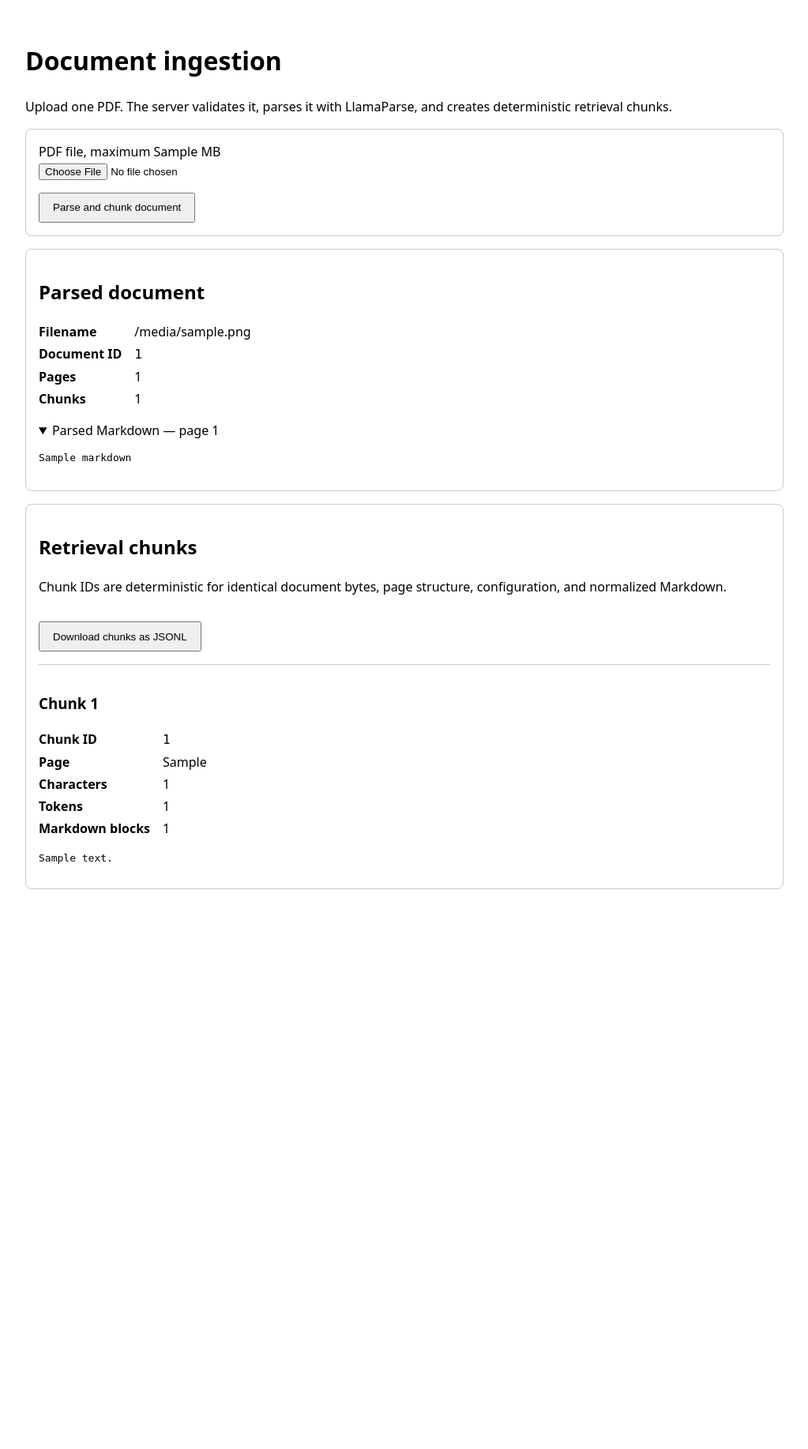
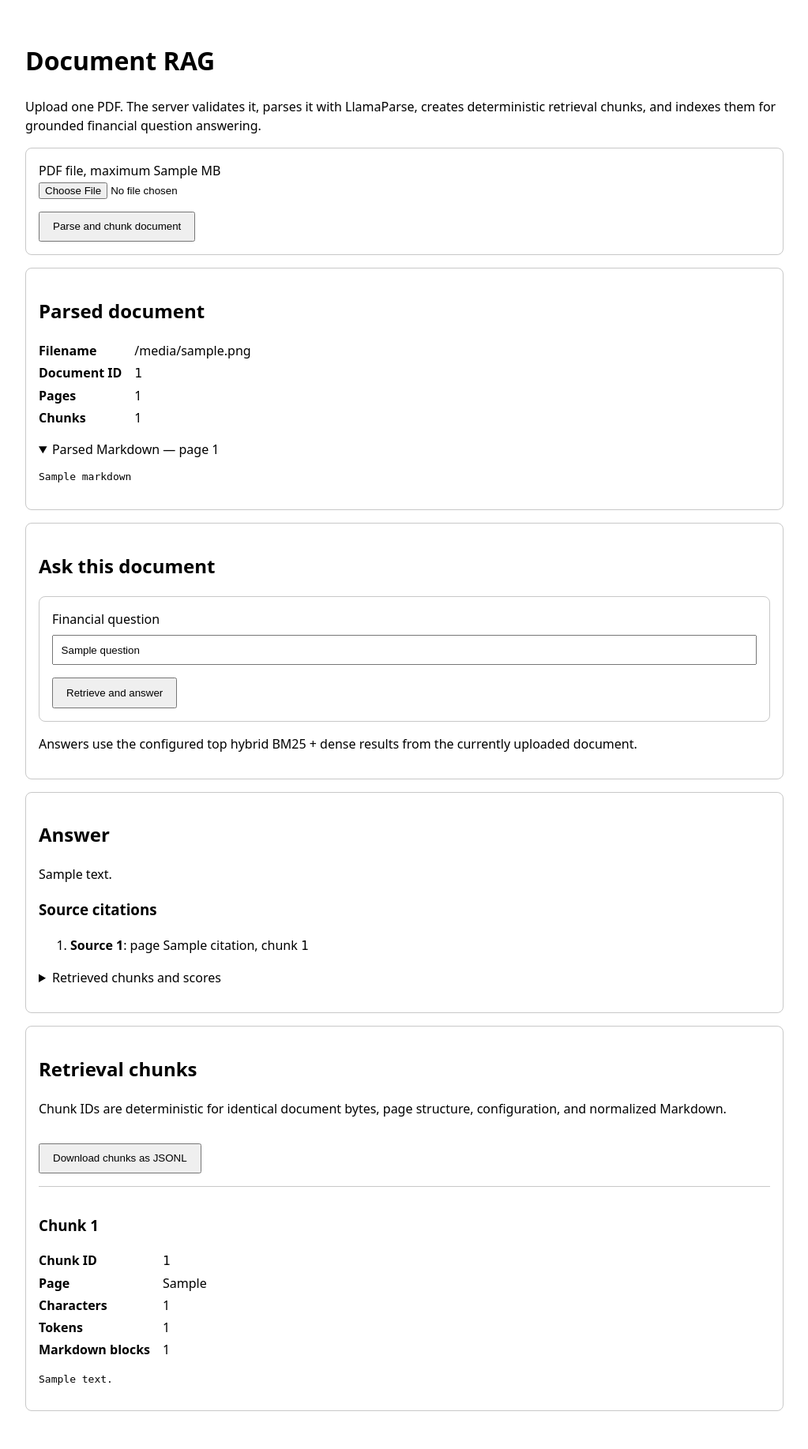
Before and after one commit to fotapol/document-rag, a FastAPI app: template src/document_rag/web/templates/index.html in a window 1280 px wide. Shown: the whole page at 79% size, without its empty margins (128-1151 px from the left). Before the commit the page ends 1126 px from the top, so only its background shows below. Run offline with FastAPI, Linux system fonts and the light colour scheme; the template is opened without the code that fills it: most values are stand-ins (such as "Sample title", 1, 10 or a date in 2020).

Commit message:
feat(web): add document question answering interface

```diff
--- a/src/document_rag/web/app.py
+++ b/src/document_rag/web/app.py
@@ -4,9 +4,9 @@ from __future__ import annotations
 
 import logging
 from pathlib import Path
-from typing import Protocol, cast
+from typing import Annotated, Protocol, cast
 
-from fastapi import FastAPI, Request, UploadFile
+from fastapi import FastAPI, Form, Request, UploadFile
 from fastapi.responses import HTMLResponse, JSONResponse
 from fastapi.templating import Jinja2Templates
 from starlette.concurrency import run_in_threadpool
@@ -23,6 +23,14 @@ from document_rag.ingestion.llamaparse import (
     LlamaParseService,
     ParsedDocument,
 )
+from document_rag.rag.errors import (
+    RAGConfigurationError,
+    RAGGenerationError,
+    RAGIndexingError,
+    RAGNotIndexedError,
+)
+from document_rag.rag.models import RAGAnswer
+from document_rag.rag.service import build_default_rag_service
 
 LOGGER = logging.getLogger(__name__)
 
@@ -59,9 +67,20 @@ class DocumentChunker(Protocol):
         """Convert one parsed document into normalized chunks."""
 
 
+class QuestionAnsweringService(Protocol):
+    """Application-layer operations used by the web interface."""
+
+    def index_document(self, chunks: tuple[DocumentChunk, ...]) -> None:
+        """Replace the current in-memory document index."""
+
+    def answer(self, question: str) -> RAGAnswer:
+        """Answer one question from the current in-memory index."""
+
+
 def create_app(
     document_parser: DocumentParser | None = None,
     document_chunker: DocumentChunker | None = None,
+    question_answering_service: QuestionAnsweringService | None = None,
 ) -> FastAPI:
     """Create the application and allow dependency injection in tests."""
 
@@ -71,6 +90,9 @@ def create_app(
     )
     app.state.document_parser = document_parser
     app.state.document_chunker = document_chunker or MarkdownChunker()
+    app.state.question_answering_service = question_answering_service
+    app.state.current_document = None
+    app.state.current_chunks = ()
 
     @app.get("/health")
     async def health() -> JSONResponse:
@@ -132,8 +154,16 @@ def create_app(
 
             chunker = get_document_chunker(request)
             chunks = chunker.chunk(document)
+            question_answering = get_question_answering_service(request)
+            await run_in_threadpool(
+                question_answering.index_document,
+                chunks,
+            )
             chunks_jsonl = chunks_to_jsonl(chunks)
-        except LlamaParseConfigurationError as exc:
+        except (
+            LlamaParseConfigurationError,
+            RAGConfigurationError,
+        ) as exc:
             return render_result(
                 request,
                 error=str(exc),
@@ -142,6 +172,7 @@ def create_app(
         except (
             LlamaParseProcessingError,
             DocumentChunkingError,
+            RAGIndexingError,
         ) as exc:
             LOGGER.warning(
                 "Document processing failed for %s: %s",
@@ -164,11 +195,91 @@ def create_app(
                 status_code=502,
             )
 
+        request.app.state.current_document = document
+        request.app.state.current_chunks = chunks
+
         return render_result(
             request,
             document=document,
             chunks=chunks,
             chunks_jsonl=chunks_jsonl,
+            status_code=200,
+        )
+
+    @app.post("/questions/ask", response_class=HTMLResponse)
+    async def ask_question(
+        request: Request,
+        question: Annotated[str, Form()],
+    ) -> HTMLResponse:
+        """Answer one question from the current application-session index."""
+
+        document, chunks = get_current_document(request)
+        normalized_question = question.strip()
+
+        if not normalized_question:
+            return render_result(
+                request,
+                document=document,
+                chunks=chunks,
+                chunks_jsonl=chunks_to_jsonl(chunks),
+                error="Enter a question about the uploaded document.",
+                question=question,
+                status_code=400,
+            )
+
+        try:
+            question_answering = get_question_answering_service(request)
+            answer = await run_in_threadpool(
+                question_answering.answer,
+                normalized_question,
+            )
+        except RAGNotIndexedError as exc:
+            return render_result(
+                request,
+                error=str(exc),
+                question=normalized_question,
+                status_code=409,
+            )
+        except RAGConfigurationError as exc:
+            return render_result(
+                request,
+                document=document,
+                chunks=chunks,
+                chunks_jsonl=chunks_to_jsonl(chunks),
+                error=str(exc),
+                question=normalized_question,
+                status_code=503,
+            )
+        except RAGGenerationError as exc:
+            LOGGER.warning("Answer generation failed: %s", exc)
+            return render_result(
+                request,
+                document=document,
+                chunks=chunks,
+                chunks_jsonl=chunks_to_jsonl(chunks),
+                error=str(exc),
+                question=normalized_question,
+                status_code=502,
+            )
+        except Exception:
+            LOGGER.exception("Unexpected question-answering failure")
+            return render_result(
+                request,
+                document=document,
+                chunks=chunks,
+                chunks_jsonl=chunks_to_jsonl(chunks),
+                error="Unexpected question-answering failure.",
+                question=normalized_question,
+                status_code=502,
+            )
+
+        return render_result(
+            request,
+            document=document,
+            chunks=chunks,
+            chunks_jsonl=chunks_to_jsonl(chunks),
+            question=normalized_question,
+            answer=answer,
             status_code=200,
         )
 
@@ -227,6 +338,37 @@ def get_document_chunker(request: Request) -> DocumentChunker:
     )
 
 
+def get_question_answering_service(request: Request) -> QuestionAnsweringService:
+    """Return the injected service or lazily create the real RAG pipeline."""
+
+    service = cast(
+        QuestionAnsweringService | None,
+        request.app.state.question_answering_service,
+    )
+
+    if service is None:
+        service = build_default_rag_service()
+        request.app.state.question_answering_service = service
+
+    return service
+
+
+def get_current_document(
+    request: Request,
+) -> tuple[ParsedDocument | None, tuple[DocumentChunk, ...]]:
+    """Return the document and chunks stored for the current server session."""
+
+    document = cast(
+        ParsedDocument | None,
+        request.app.state.current_document,
+    )
+    chunks = cast(
+        tuple[DocumentChunk, ...],
+        request.app.state.current_chunks,
+    )
+    return document, chunks
+
+
 def render_result(
     request: Request,
     *,
@@ -234,6 +376,8 @@ def render_result(
     chunks: tuple[DocumentChunk, ...] = (),
     chunks_jsonl: str = "",
     error: str | None = None,
+    question: str = "",
+    answer: RAGAnswer | None = None,
     status_code: int,
 ) -> HTMLResponse:
     """Render the upload page, processing result, or user-facing error."""
@@ -246,6 +390,8 @@ def render_result(
             "chunks": chunks,
             "chunks_jsonl": chunks_jsonl,
             "error": error,
+            "question": question,
+            "answer": answer,
             "max_upload_mb": MAX_UPLOAD_BYTES // 1024 // 1024,
         },
         status_code=status_code,
--- a/src/document_rag/web/templates/index.html
+++ b/src/document_rag/web/templates/index.html
@@ -6,7 +6,7 @@
         name="viewport"
         content="width=device-width, initial-scale=1"
     >
-    <title>Document RAG ingestion</title>
+    <title>Document RAG</title>
     <style>
         :root {
             color-scheme: light dark;
@@ -31,6 +31,13 @@
         button {
             margin-top: 1rem;
             padding: 0.6rem 1rem;
+        }
+
+        input[type="text"] {
+            box-sizing: border-box;
+            margin-top: 0.5rem;
+            padding: 0.6rem;
+            width: 100%;
         }
 
         .error {
@@ -74,10 +81,11 @@
 </head>
 <body>
     <main>
-        <h1>Document ingestion</h1>
+        <h1>Document RAG</h1>
         <p>
             Upload one PDF. The server validates it, parses it with
-            LlamaParse, and creates deterministic retrieval chunks.
+            LlamaParse, creates deterministic retrieval chunks, and indexes
+            them for grounded financial question answering.
         </p>
 
         <form
@@ -102,7 +110,7 @@
 
         {% if error %}
         <section class="panel error">
-            <h2>Processing failed</h2>
+            <h2>Request failed</h2>
             <p>{{ error }}</p>
         </section>
         {% endif %}
@@ -128,6 +136,72 @@
             </details>
             {% endfor %}
         </section>
+
+        <section class="panel">
+            <h2>Ask this document</h2>
+            <form action="/questions/ask" method="post">
+                <label for="question">Financial question</label>
+                <input
+                    id="question"
+                    name="question"
+                    type="text"
+                    value="{{ question }}"
+                    placeholder="What was the percentage change in revenue?"
+                    required
+                >
+                <button type="submit">Retrieve and answer</button>
+            </form>
+            <p>
+                Answers use the configured top hybrid BM25 + dense results
+                from the currently uploaded document.
+            </p>
+        </section>
+
+        {% if answer %}
+        <section class="panel">
+            <h2>Answer</h2>
+            <p>{{ answer.answer }}</p>
+
+            <h3>Source citations</h3>
+            <ol>
+                {% for citation in answer.citations %}
+                <li>
+                    <strong>Source {{ citation.source_number }}</strong>:
+                    page {{ citation.page_label }},
+                    chunk <code>{{ citation.chunk_id }}</code>
+                </li>
+                {% endfor %}
+            </ol>
+
+            <details>
+                <summary>Retrieved chunks and scores</summary>
+                {% for result in answer.retrieved %}
+                <article class="chunk">
+                    <h3>Source {{ loop.index }}</h3>
+                    <dl class="metadata">
+                        <dt>Chunk ID</dt>
+                        <dd><code>{{ result.chunk_id }}</code></dd>
+                        <dt>Page</dt>
+                        <dd>
+                            {{ result.chunk.page_start }}{% if result.chunk.page_end != result.chunk.page_start %}-{{ result.chunk.page_end }}{% endif %}
+                        </dd>
+                        <dt>RRF score</dt>
+                        <dd>{{ "%.8f" | format(result.score) }}</dd>
+                        {% if result.bm25_rank is defined %}
+                        <dt>BM25 rank</dt>
+                        <dd>{{ result.bm25_rank or "not retrieved" }}</dd>
+                        {% endif %}
+                        {% if result.dense_rank is defined %}
+                        <dt>Dense rank</dt>
+                        <dd>{{ result.dense_rank or "not retrieved" }}</dd>
+                        {% endif %}
+                    </dl>
+                    <pre>{{ result.chunk.text }}</pre>
+                </article>
+                {% endfor %}
+            </details>
+        </section>
+        {% endif %}
 
         <section class="panel">
             <h2>Retrieval chunks</h2>
```
Also changed, not shown: tests/unit/web/test_app.py (+101 -2 lines).
